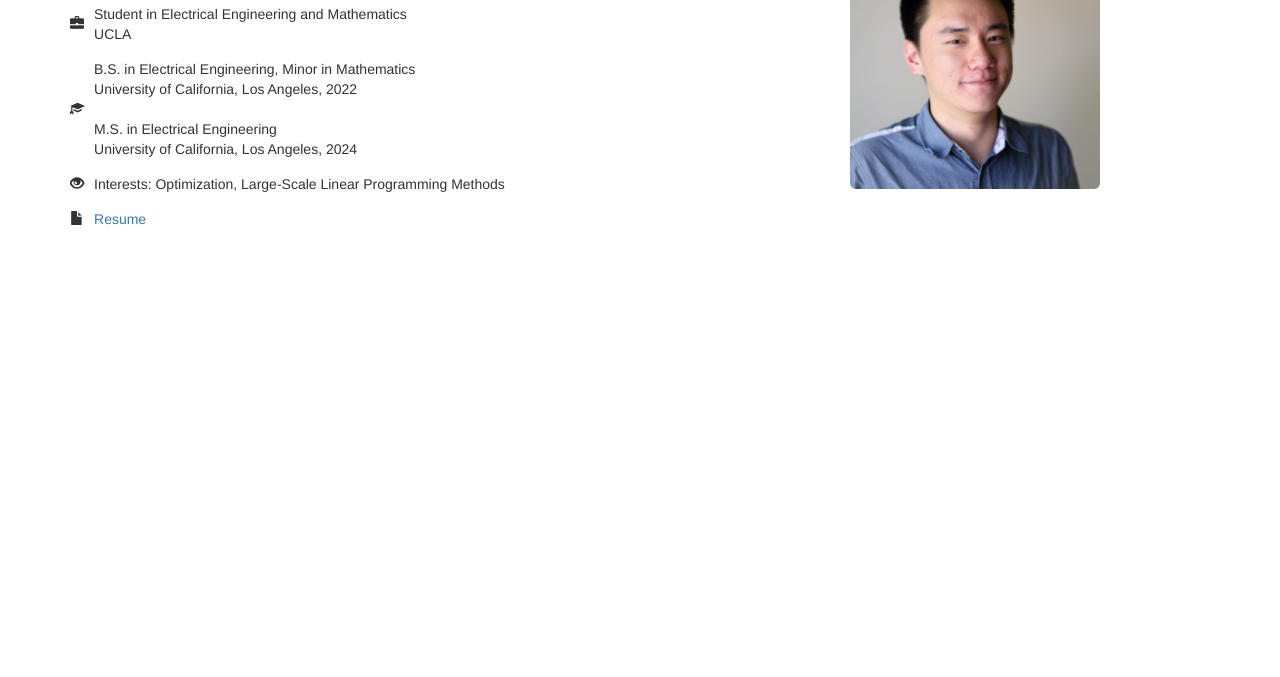
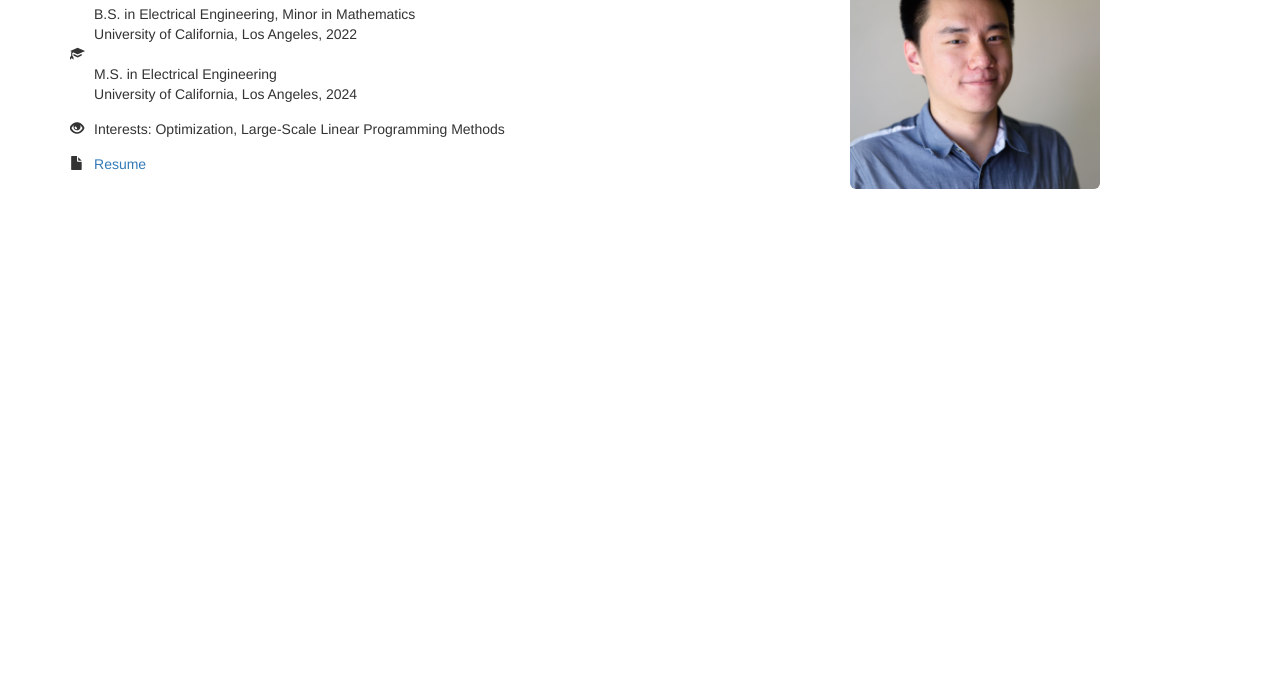
Before and after one commit to justinmshao/justinmshao.github.io, a plain HTML site: page index.html in a window 1280 px wide. Shown: the part 123-800 px from the top of the page. Drawn offline with nearby package versions, Linux system fonts and the light colour scheme.

Commit message:
Add files via upload

```diff
--- a/index.html
+++ b/index.html
@@ -27,17 +27,6 @@
 
 <div id="name">
 	<h1>Justin Shao</h1>
-</div>
-
-
-<div class="media">
-	<div class="media-left media-middle">
-		<span class="glyphicon glyphicon-briefcase"></span>
-	</div>
-	<div class="media-body">
-		Student in Electrical Engineering and Mathematics<br>
-		UCLA
-	</div>
 </div>
 
 
```
